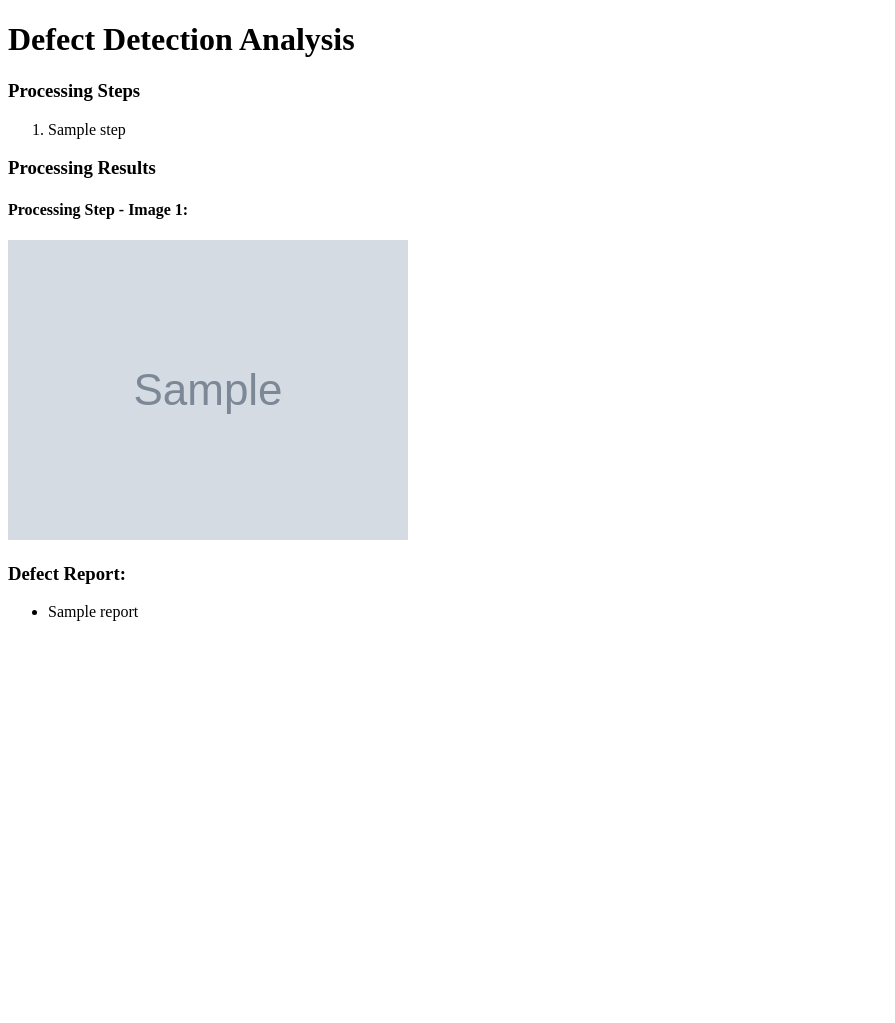
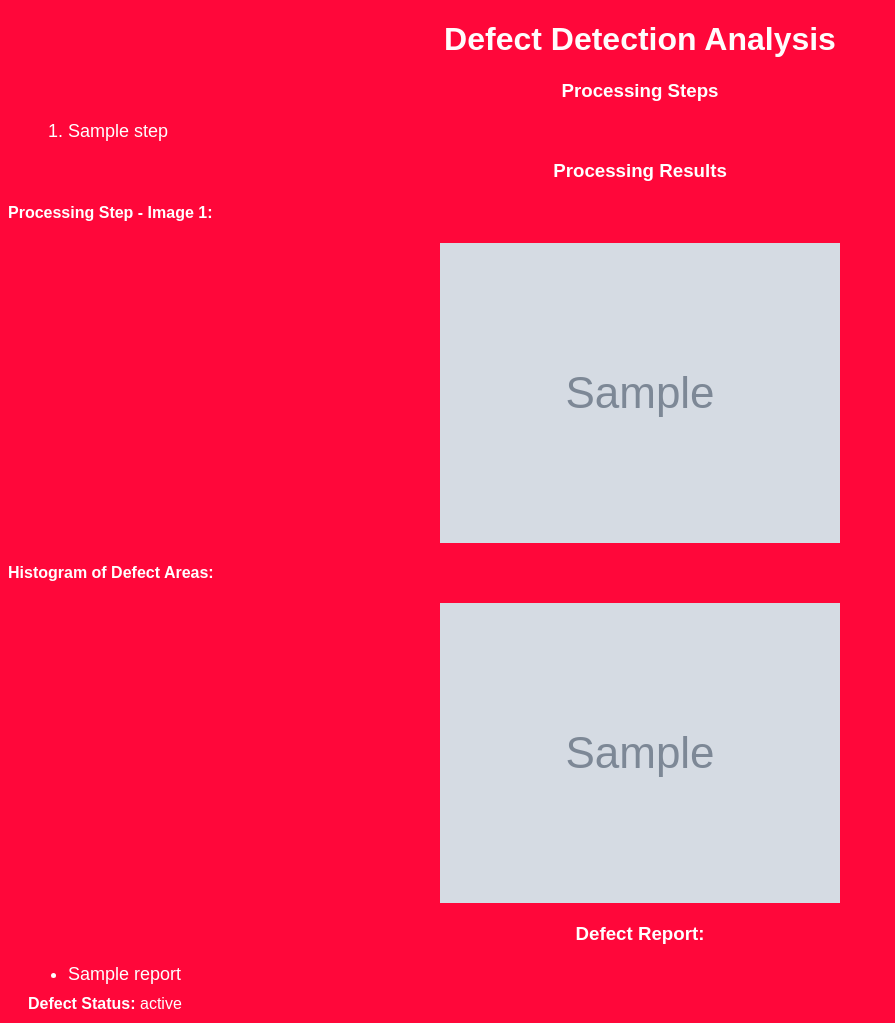
Before and after one commit to SofiaRebecca/PCBDefect, a Flask app: template templates/results.html in a window 1280 px wide. Shown: the whole page, without its empty margins (0-895 px from the left). Before the commit the page ends 621 px from the top, so only its background shows below. Run offline with Flask 3, Linux system fonts and the light colour scheme; the template is opened without the code that fills it: most values are stand-ins (such as "Sample title", 1, 10 or a date in 2020); grey boxes marked "Sample" are stand-in pictures.

Commit message:
Update results.html

```diff
--- a/templates/results.html
+++ b/templates/results.html
@@ -3,6 +3,42 @@
 <head>
     <meta charset="UTF-8">
     <title>Defect Detection Results</title>
+    <style>
+        body {
+            background-color: #FF073A; /* Neon red background */
+            color: white; /* White text for contrast */
+            font-family: Arial, sans-serif;
+        }
+
+        h1, h3 {
+            text-align: center;
+        }
+
+        h1 {
+            color: #FFFCFC; /* Light color for header */
+        }
+
+        ol, ul {
+            font-size: 18px;
+            margin: 0 20px;
+        }
+
+        img {
+            max-width: 100%;
+            height: auto;
+            display: block;
+            margin: 0 auto;
+        }
+
+        div {
+            margin-bottom: 20px;
+        }
+
+        .defect-info {
+            font-size: 16px;
+            margin: 10px 20px;
+        }
+    </style>
 </head>
 <body>
     <h1>Defect Detection Analysis</h1>
@@ -18,9 +54,16 @@
     {% for img_path in image_paths %}
         <div>
             <h4>Processing Step - Image {{ loop.index }}:</h4>
-            <img src="{{ img_path }}" alt="Step Image" style="max-width: 100%; height: auto;">
+            <img src="{{ img_path }}" alt="Step Image">
         </div>
     {% endfor %}
+
+    {% if histogram_image_path %}
+        <div>
+            <h4>Histogram of Defect Areas:</h4>
+            <img src="{{ histogram_image_path }}" alt="Histogram of Defect Areas">
+        </div>
+    {% endif %}
 
     <h3>Defect Report:</h3>
     <ul>
@@ -28,5 +71,11 @@
             <li>{{ report }}</li>
         {% endfor %}
     </ul>
+
+    {% if defect_status %}
+        <div class="defect-info">
+            <strong>Defect Status:</strong> {{ defect_status }}
+        </div>
+    {% endif %}
 </body>
 </html>
```
